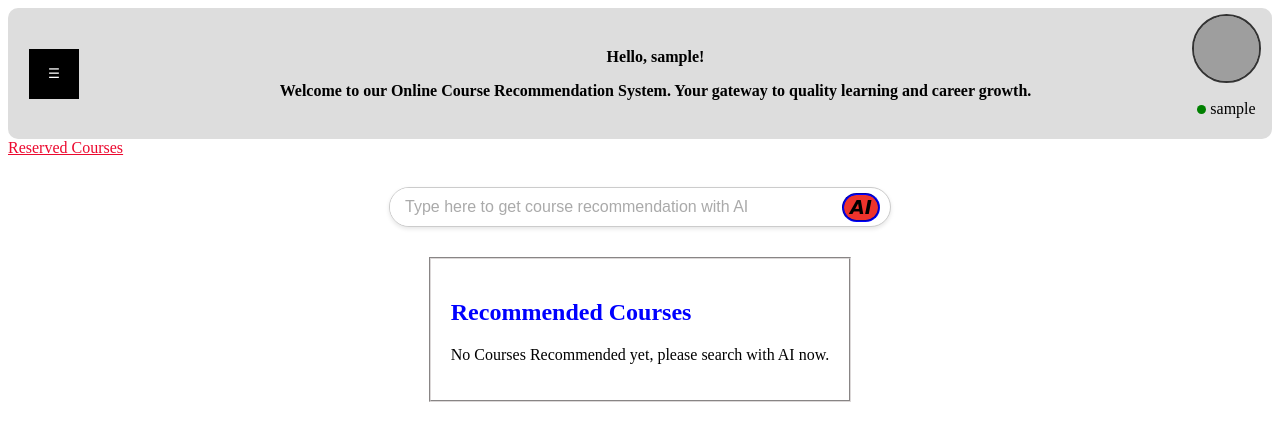
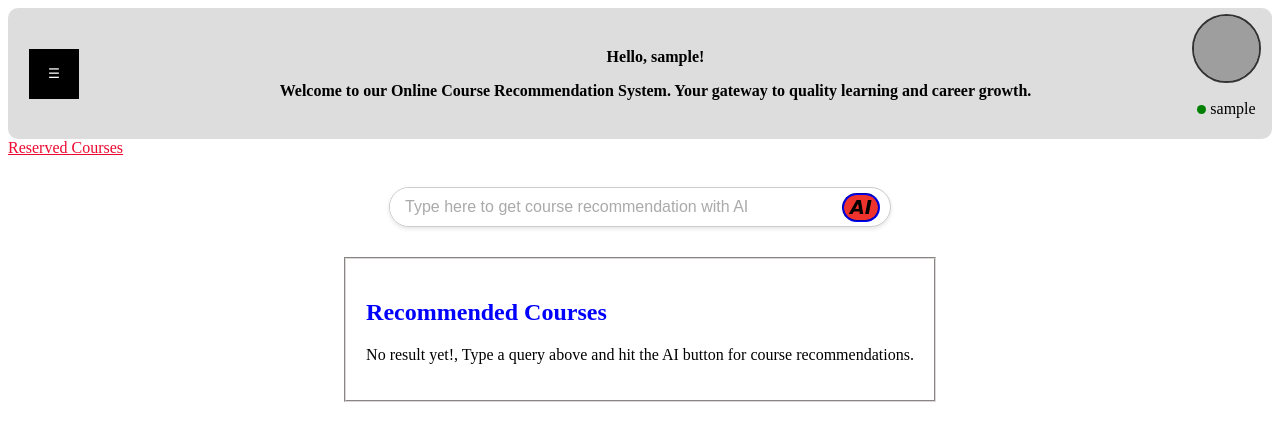
Before and after one commit to ajay9875/OCR-System, a Flask app: page / in a window 1280 px wide. Shown: the top 441 px of the page. Run offline with Flask 3, Linux system fonts and the light colour scheme; the visitor is signed in with stand-in values (Sample User, id 1); data comes from the database, SQL or seed files in the repository; grey boxes are pictures that could not be loaded.

Commit message:
Changed function of course insertion and admin initialization.

```diff
--- a/app.py
+++ b/app.py
@@ -144,8 +144,8 @@ def insert_courses():
         try:
             cursor.execute("SELECT COUNT(*) AS total_courses FROM allcourses")
             result = cursor.fetchone()
-            if result > 100:
-                return "All courses already exists!"
+            if result[0] >= 100:
+                return f"{result[0]} courses already exists!"
 
             # Insert all courses in a single transaction
             cursor.executemany("""
@@ -161,7 +161,7 @@ def insert_courses():
         except Exception as e:
             db.rollback()
             print(f"Error inserting courses: {str(e)}")
-            return "Courses already exists!"
+            return "Courses could not insert!"
         finally:
             cursor.close()
 
@@ -180,8 +180,9 @@ def init_admin():
         db = get_admin_db()
         cursor = db.cursor()
         result = cursor.execute("SELECT COUNT(*) FROM admins").fetchone()
-        if result == 1:
-            return "Admin user already exist!"
+        if result[0] >= 1:
+            return f"{result[0]} Admin user already exist!"
+
         cursor.execute('''
             INSERT INTO admins (username, email, phone_number, password, securityPin, profile_pic)
             VALUES (?, ?, ?, ?, ?, ?)''',
@@ -192,7 +193,7 @@ def init_admin():
         print("Admin user created.")
         return "Admin user created."
     except Exception as e:
-        return "Admin user already exist!"
+        return "Admin user could not create!"
 
 @app.before_request
 def validate_admin_session():
@@ -1440,7 +1441,7 @@ def home():
             recommended_courses = recommend_courses(selected_course)
 
             if not recommended_courses:
-                flash('Courses not found!, please try agin.','success')
+                flash("Stay tuned! We're finding the best courses for you. Please try again shortly!", "success")
                 return redirect(url_for('home'))
             else:
                 allcourses = fetch_courses_by_names(recommended_courses)  # You already use this function
--- a/templates/index.html
+++ b/templates/index.html
@@ -118,7 +118,7 @@
        </tbody>
    </table>
    {% else %}
-   <p>No Courses Recommended yet, please search with AI now.</p>
+     <p>No result yet!, Type a query above and hit the AI button for course recommendations.</p>
    {% endif %}
    </div>
 <!-- To show flashed message with their categories -->
```
Also changed, not shown: Thumbnail.png, static/uploads/god-lord-krishna-wallpaper-preview.jpg (deleted), static/uploads/images.jpeg (deleted), static/uploads/images_1.jpeg (deleted), static/uploads/images_2.jpeg (deleted).
